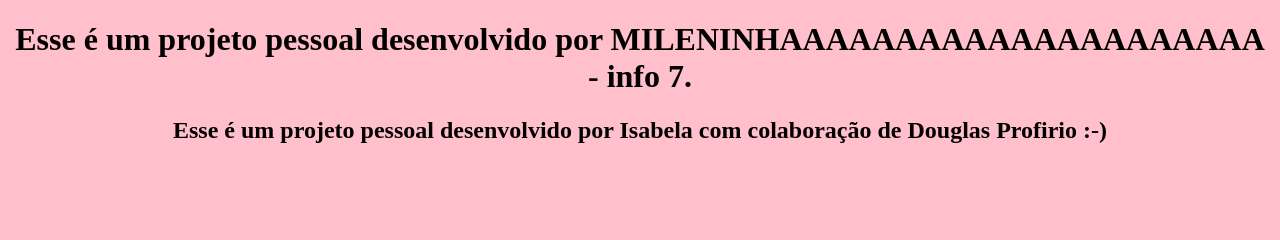
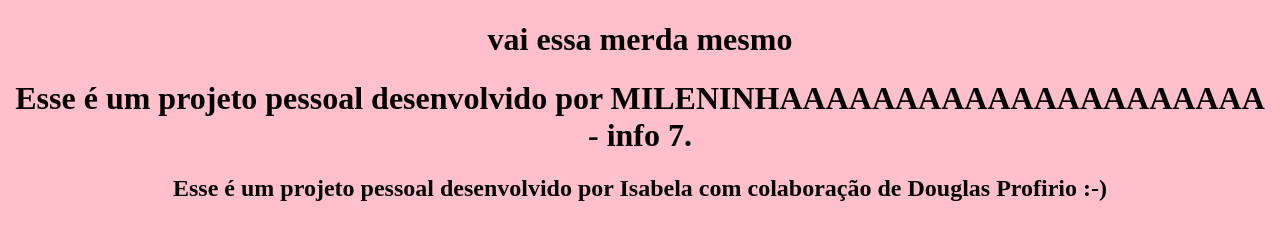
Before and after one commit to isa16/myProject, a plain HTML site: page index.html in a window 1280 px wide. Drawn offline with Linux system fonts and the light colour scheme.

Commit message:
fiz alterações

```diff
--- a/index.html
+++ b/index.html
@@ -10,12 +10,25 @@
 </head>
 
 <body>
+
+
+
+
+        <h1>
+            vai essa merda mesmo
+        </h1>
+
+
+
+
+
     <h1>
         Esse é um projeto pessoal desenvolvido por MILENINHAAAAAAAAAAAAAAAAAAAAA - info 7.
     </h1>
     <h2>
         Esse é um projeto pessoal desenvolvido por Isabela com colaboração de Douglas Profirio :-)
     </h2>
+
 </body>
 
 </html>
```
